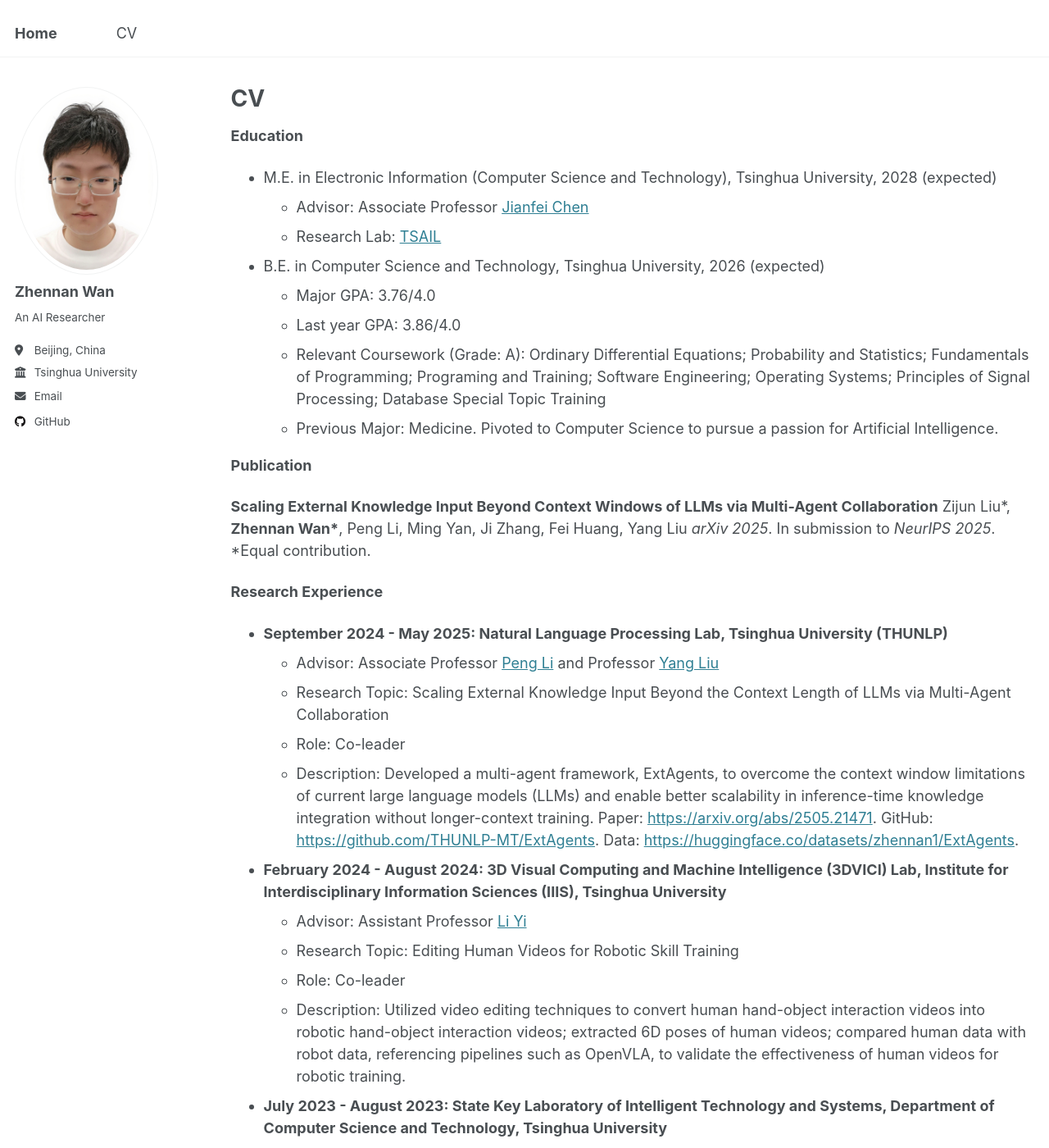
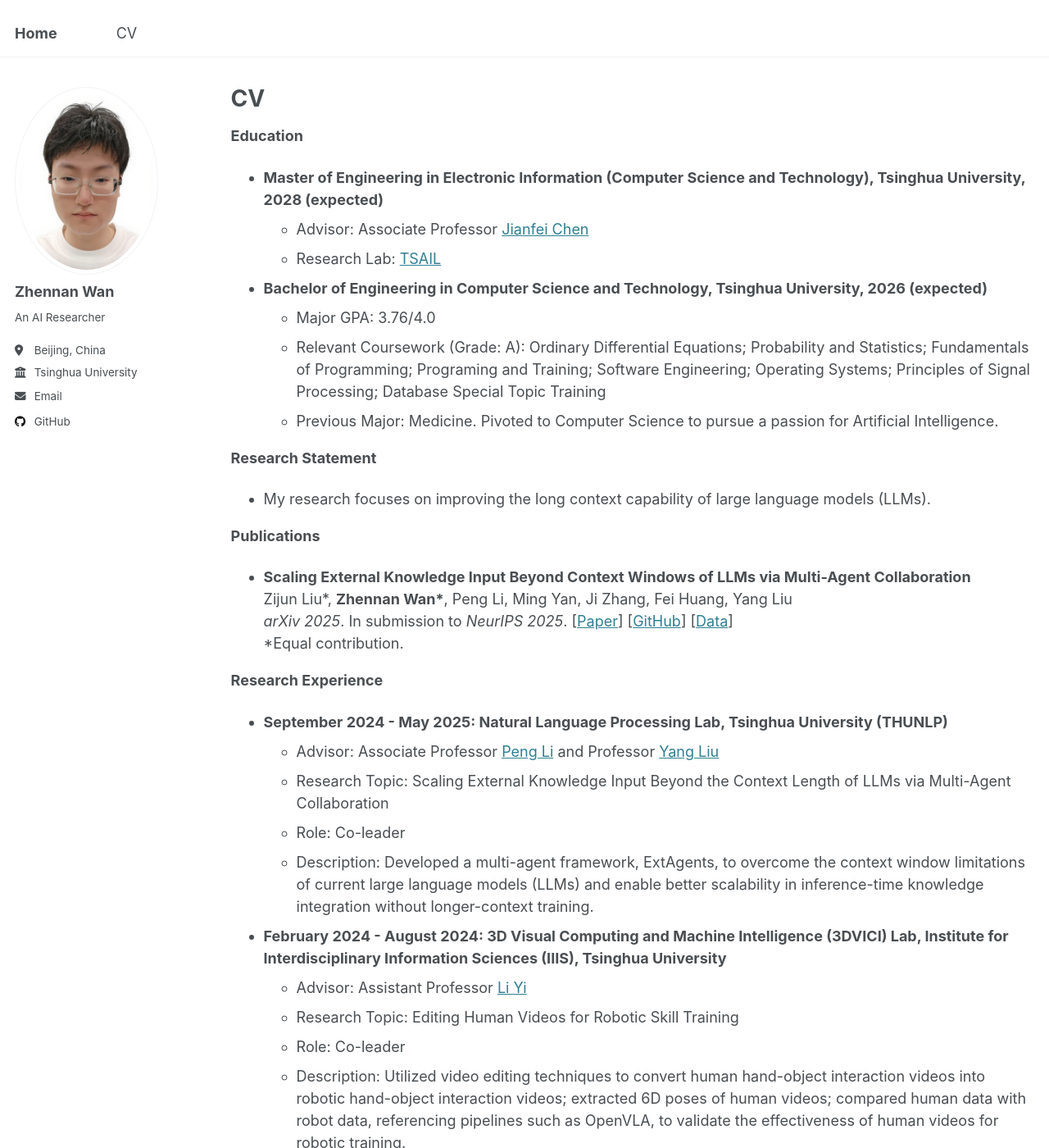
Before and after one commit to zhennan1/zhennan1.github.io, a Jekyll site: the page built from _pages/cv.md, in a window 1280 px wide and 1400 px high. Shown: the whole window at 82% size. Built offline with Jekyll 4.4.1, drawn with Linux system fonts in a browser that asks for light colours.

Commit message:
Update cv.md

```diff
--- a/_pages/cv.md
+++ b/_pages/cv.md
@@ -13,21 +13,24 @@
 
 <!-- * Ph.D in Version Control Theory, GitHub University, 2018 (expected) -->
 <!-- * M.S. in Jekyll, GitHub University, 2014 -->
-* M.E. in Electronic Information (Computer Science and Technology), Tsinghua University, 2028 (expected)
+* **Master of Engineering in Electronic Information (Computer Science and Technology), Tsinghua University, 2028 (expected)**
   * Advisor: Associate Professor [Jianfei Chen](https://ml.cs.tsinghua.edu.cn/~jianfei/)
   * Research Lab: [TSAIL](https://ml.cs.tsinghua.edu.cn/)
-* B.E. in Computer Science and Technology, Tsinghua University, 2026 (expected)
+* **Bachelor of Engineering in Computer Science and Technology, Tsinghua University, 2026 (expected)**
   * Major GPA: 3.76/4.0
-  * Last year GPA: 3.86/4.0
   * Relevant Coursework (Grade: A): Ordinary Differential Equations; Probability and Statistics; Fundamentals of Programming; Programing and Training; Software Engineering; Operating Systems; Principles of Signal Processing; Database Special Topic Training
   * Previous Major: Medicine. Pivoted to Computer Science to pursue a passion for Artificial Intelligence.
 
-**Publication**
+**Research Statement**
 
-**Scaling External Knowledge Input Beyond Context Windows of LLMs via Multi-Agent Collaboration**
-Zijun Liu\*, **Zhennan Wan\***, Peng Li, Ming Yan, Ji Zhang, Fei Huang, Yang Liu
-*arXiv 2025*. In submission to *NeurIPS 2025*.
-\*Equal contribution.
+* My research focuses on improving the long context capability of large language models (LLMs).
+
+**Publications**
+
+* **Scaling External Knowledge Input Beyond Context Windows of LLMs via Multi-Agent Collaboration**
+  Zijun Liu\*, **Zhennan Wan\***, Peng Li, Ming Yan, Ji Zhang, Fei Huang, Yang Liu
+  *arXiv 2025*. In submission to *NeurIPS 2025*. [[Paper](https://arxiv.org/abs/2505.21471)] [[GitHub](https://github.com/THUNLP-MT/ExtAgents)] [[Data](https://huggingface.co/datasets/zhennan1/ExtAgents)]
+  \*Equal contribution.
 
 **Research Experience**
 
@@ -35,7 +38,7 @@
   * Advisor: Associate Professor [Peng Li](https://lpeng.net/) and Professor [Yang Liu](https://nlp.csai.tsinghua.edu.cn/~ly/)
   * Research Topic: Scaling External Knowledge Input Beyond the Context Length of LLMs via Multi-Agent Collaboration
   * Role: Co-leader
-  * Description: Developed a multi-agent framework, ExtAgents, to overcome the context window limitations of current large language models (LLMs) and enable better scalability in inference-time knowledge integration without longer-context training. Paper: [https://arxiv.org/abs/2505.21471](https://arxiv.org/abs/2505.21471). GitHub: [https://github.com/THUNLP-MT/ExtAgents](https://github.com/THUNLP-MT/ExtAgents). Data: [https://huggingface.co/datasets/zhennan1/ExtAgents](https://huggingface.co/datasets/zhennan1/ExtAgents).
+  * Description: Developed a multi-agent framework, ExtAgents, to overcome the context window limitations of current large language models (LLMs) and enable better scalability in inference-time knowledge integration without longer-context training.
 
 * **February 2024 - August 2024: 3D Visual Computing and Machine Intelligence (3DVICI) Lab, Institute for Interdisciplinary Information Sciences (IIIS), Tsinghua University**
   * Advisor: Assistant Professor [Li Yi](https://ericyi.github.io/)
```
